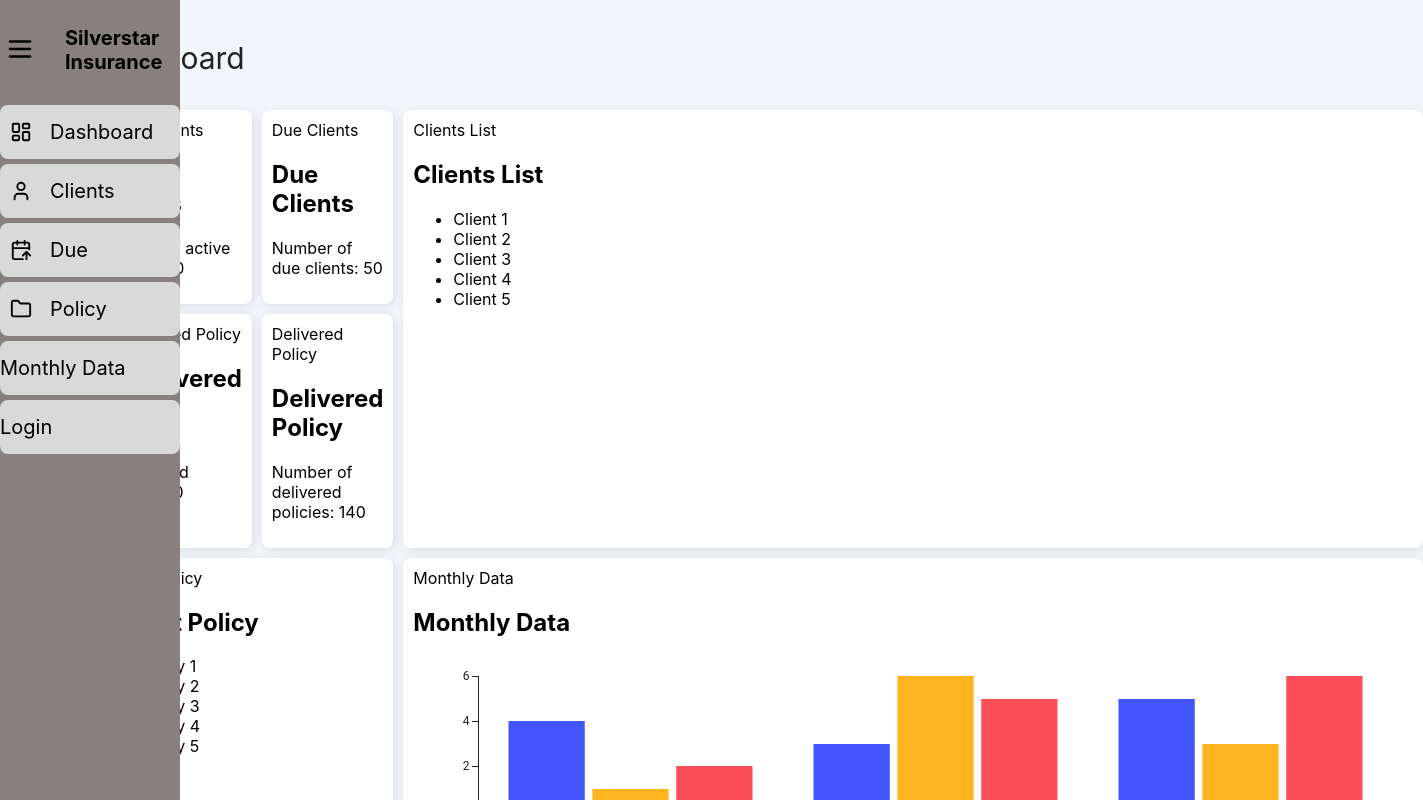
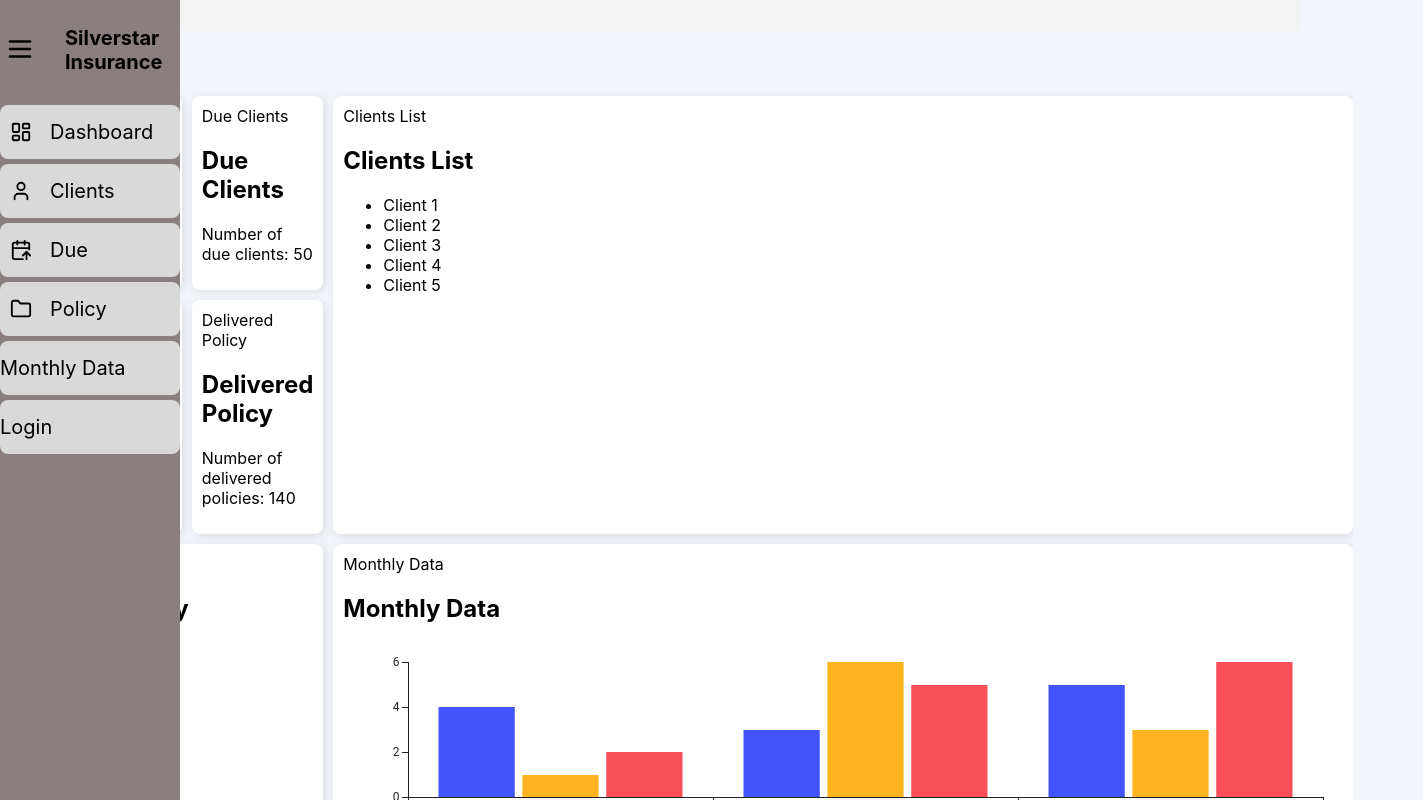
Before and after one commit to WNTERFX/insurance-client-page, a React (Create React App) app: page /appinsurance/MainArea/Dashboard in a window 1280 px wide. Shown: the top 800 px of the page, 1423 px wide, since content can reach past the window. Built offline with nearby package versions, Linux system fonts and the light colour scheme.

Commit message:
Changes 2

```diff
--- a/src/MainArea.js
+++ b/src/MainArea.js
@@ -22,15 +22,7 @@ export default function MainArea()
             <div className="nav-area" >
                 <NavBar onMinimizeChange={handleMinimizeChange} />
             </div>
-            <div className="content-area"
-                style={{
-                    marginLeft: isMinimized ? "-220px" : "-80px",
-                    marginRight: isMinimized ? "-110px" : "0",
-                    paddingLeft: isMinimized ? "0px" : "0px",
-
-                    transition: "margin 0.3s ease",
-                  }}
-                >
+            <div className="content-area" style={{ marginLeft: isMinimized ? "-130px" : "20px" }}>
                 <Outlet/>
             </div>
         </div>
--- a/src/styles/client-styles.css
+++ b/src/styles/client-styles.css
@@ -5,7 +5,7 @@
 .Client-container{
     background-color: #F2F5FA;
     font-family: 'Inter', sans-serif;
-    padding: 10px 5px 0 90px;
+
 
 }
 
@@ -25,8 +25,7 @@
     gap: 10px;
     width: 1490px;
     height: 200px;
-    padding: 0px 10px 10px;
-    padding: 25px 0px 10px 90px;
+
 }
 
 .Client-content > div {
--- a/src/styles/dashboard-styles.css
+++ b/src/styles/dashboard-styles.css
@@ -11,7 +11,7 @@
 .dashboard-container > div.dashboard-header {
 
     color: #222;
-    padding: 10px 5px 0px 90px;
+
     font-size: 30px;
 
 
@@ -25,7 +25,7 @@
         "recentPolicies recentPolicies clientChart";
 
     gap: 10px;
-    padding: 4px 10px 10px 90px;
+
 
 
 }
--- a/src/styles/main_area-styles.css
+++ b/src/styles/main_area-styles.css
@@ -12,7 +12,7 @@
     background-color: #f3f3f3;
     margin-left: 130px;
     transition: margin 0.3s ease;
-    margin-right: 1000px;
+
 }
 
 .nav-area {
```
